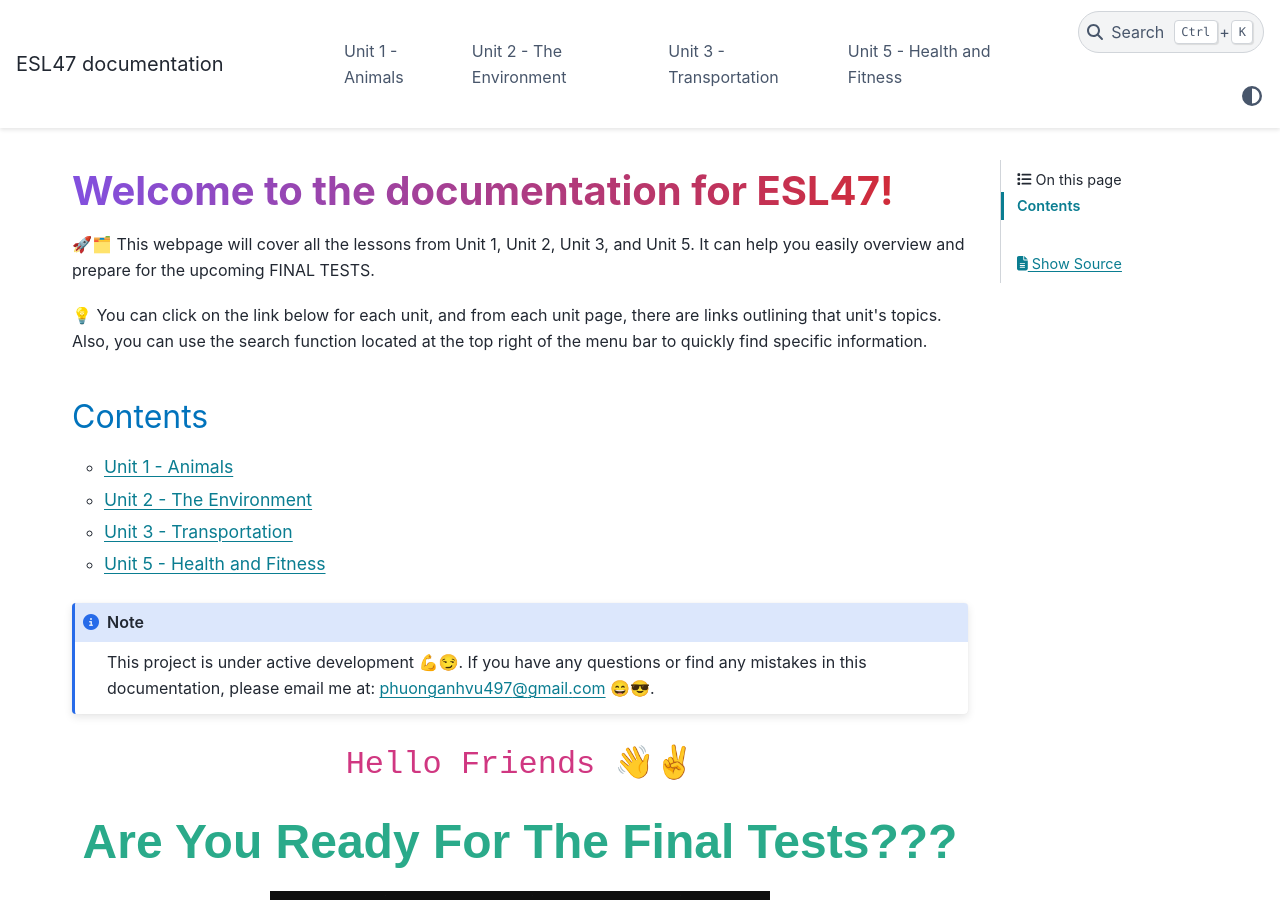
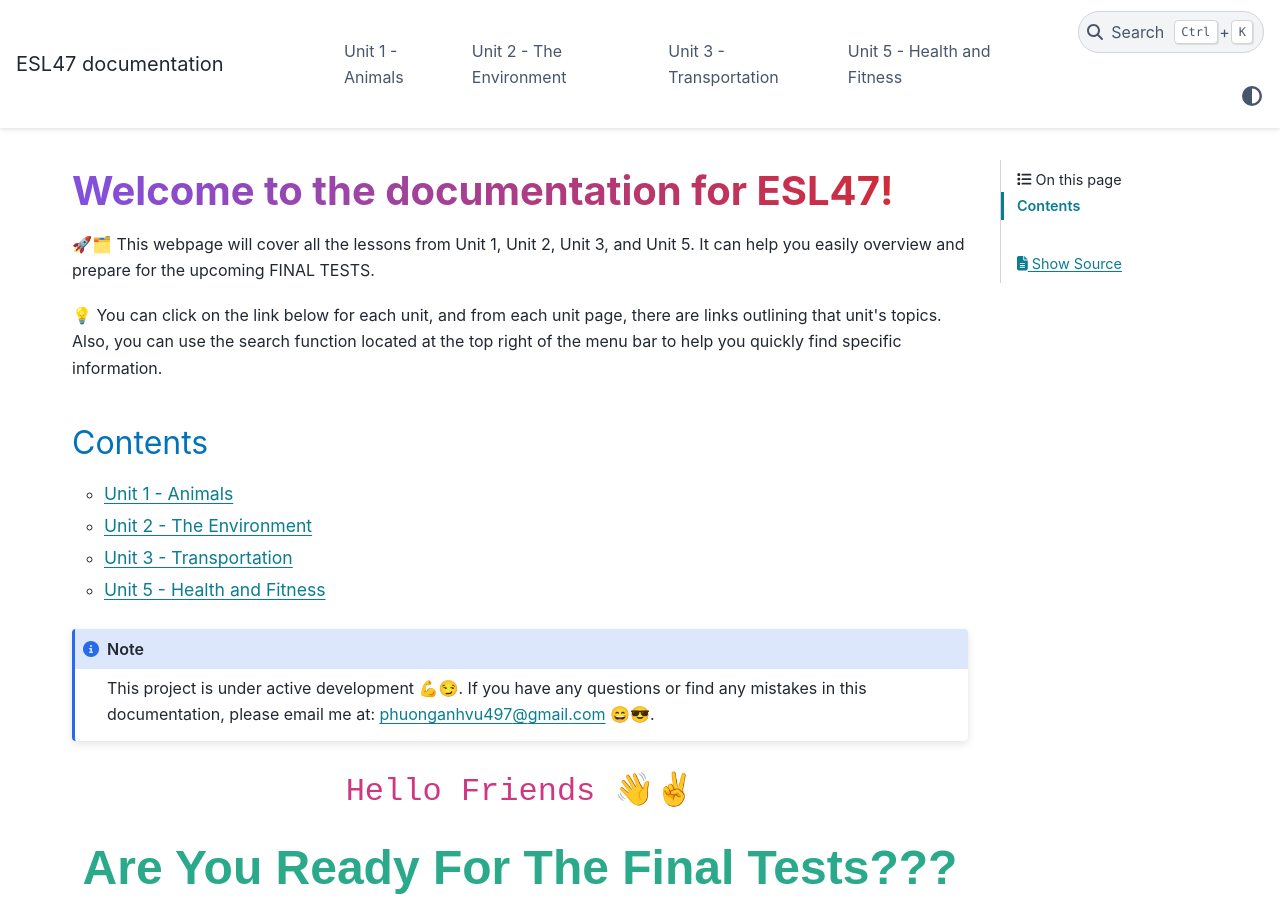
Before and after one commit to vpa24/ESL-47---Intermediate-Low-Integrated-Reading-Writing, a Sphinx documentation site: the page built from docs/source/index.rst, in a window 1280 px wide and 900 px high. Built offline with Sphinx 7.4.7 and the PyData theme 0.15.4, drawn with Linux system fonts in a browser that asks for light colours; some web fonts are replaced.

Commit message:
Update index.rst

```diff
--- a/docs/source/index.rst
+++ b/docs/source/index.rst
@@ -5,7 +5,7 @@ Welcome to the documentation for ESL47!
 .. raw:: html
 
    <p>🚀🗂️ This webpage will cover all the lessons from Unit 1, Unit 2, Unit 3, and Unit 5. It can help you easily overview and prepare for the upcoming FINAL TESTS.</p>
-   <p>💡 You can click on the link below for each unit, and from each unit page, there are links outlining that unit's topics. Also, you can use the search function located at the top right of the menu bar to quickly find specific information.</p>
+   <p>💡 You can click on the link below for each unit, and from each unit page, there are links outlining that unit's topics. Also, you can use the search function located at the top right of the menu bar to help you quickly find specific information.</p>
 
 
 Contents
```
